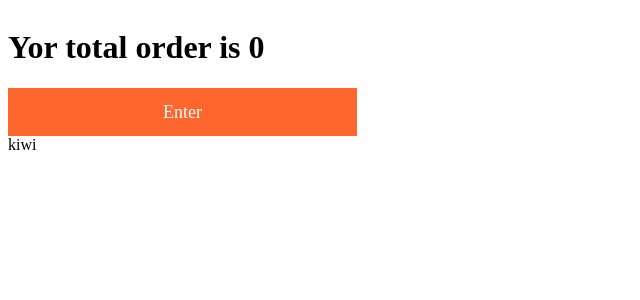
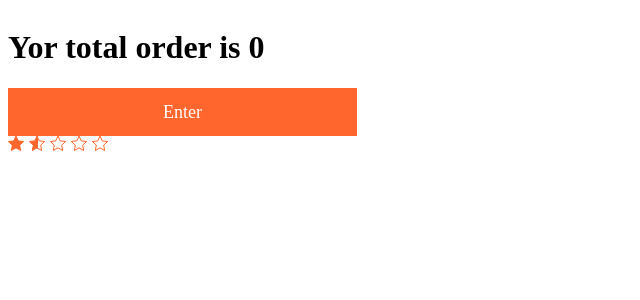
Before and after one commit to IgoryanDeltoro/my-first-vue-project, a Vue app: page / in a window 1280 px wide. Shown: the top 300 px of the page, without its empty margins (0-640 px from the left). Built offline with nearby package versions, Linux system fonts and the light colour scheme.

Commit message:
CREATED: stars rating

```diff
--- a/src/App.vue
+++ b/src/App.vue
@@ -1,24 +1,22 @@
 <template>
   <div class="body">
-    <Header >{{ title }}</Header>
-    <Button @click="increment" :disabled="isVisible" :outline="isVisible">Enter</Button>
-    <ul>
-      <template v-for="fruit in fruits" >
-        <li key="fruit" v-if="fruit==='kiwi'">{{ fruit }}</li>
-      </template>
-    </ul>
+    <Header>{{ title }}</Header>
+    <Button @click="increment" :outline="isVisible">Enter</Button>
+    <StarRating :rating="1.50"/>
   </div>
 </template>
 
 <script>
 import Button from './components/Button.vue';
 import Header from './components/Header.vue';
+import StarRating from './components/StarRating.vue';
 
 export default {
   name: 'Body',
   components: {
     Header,
     Button,
+    StarRating,
   },
   data() {
     return {
--- /dev/null
+++ b/src/components/StarRating.vue
@@ -0,0 +1,66 @@
+<template>
+  <div class="star-rating">
+    <div class="star-rating__colored" :style="ratingWidth">
+      <span class="star star--colored" v-for="index in starLimit" :key="index">
+      </span>
+    </div>
+    <span class="star star--outlined" v-for="index in starLimit" :key="index">
+    </span>
+  </div>
+</template>
+
+<script>
+export default {
+  name: 'StarRating',
+  props: {
+    rating: {
+      type: Number,
+      default: 0,
+    },
+    starLimit: {
+      type: Number,
+      default: 5,
+    },
+  },
+  computed: {
+    ratingWidth() {
+      return { width: (this.rating / this.starLimit) * 100 + '%' } ;
+    },
+  },
+};
+</script>
+
+<style lang="scss" scoped>
+.star-rating {
+  width: 100px;
+  height: 16px;
+  position: relative;
+
+  &__colored {
+    display: inline-flex;
+    position: absolute;
+    width: 0px;
+    height: 100%;
+    top: 0;
+    left: 0;
+    overflow: hidden;
+  }
+}
+
+.star {
+  display: inline-block;
+  width: 16px;
+  height: 16px;
+  flex-shrink: 0;
+
+  &:not(:last-child) {
+    margin-right: 5px;
+  }
+}
+.star--outlined {
+  background: url(../../public/image/star-outlined.svg) center no-repeat;
+}
+.star--colored {
+  background: url(../../public/image/star-orang.svg) center no-repeat;
+}
+</style>
```
